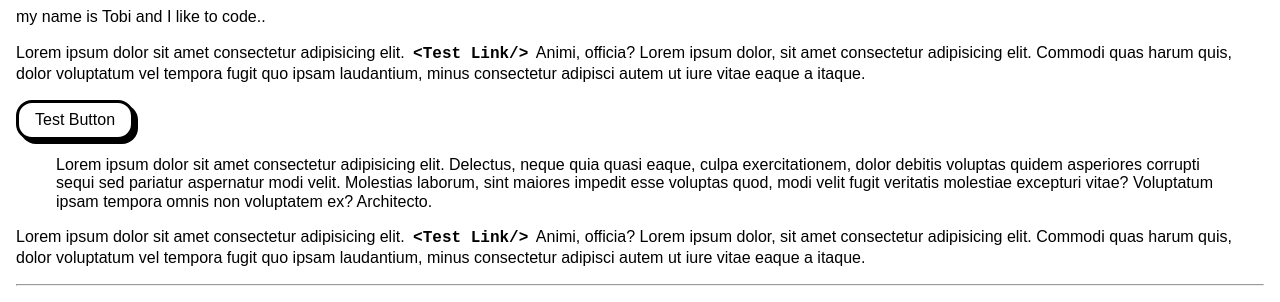
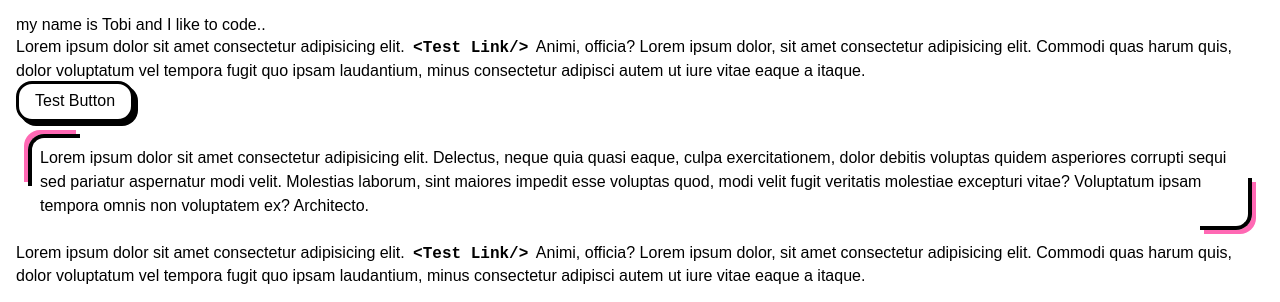
Before and after one commit to BoaPi/tobiasweyer.dev, an Eleventy site: page index.html in a window 1280 px wide. Shown: the part 89-391 px from the top of the page. Built offline with nearby package versions, Linux system fonts and the light colour scheme; Eleventy itself is replaced by a stand-in of ours; files that its build step writes are made by us from their sources.

Commit message:
update styles

```diff
--- a/src/assets/main.scss
+++ b/src/assets/main.scss
@@ -8,7 +8,13 @@
   --border-color: black;
   --base-spacing: 1rem;
   --default-font-size: 1rem;
-  --headline-font-size: 2rem;
+  --headline-font-size-min: 2rem;
+  --headline-font-size-max: 3rem;
+  --headline-font-size: clamp(
+    var(--headline-font-size-min),
+    5vw,
+    var(--headline-font-size-max)
+  );
 }
 
 body {
@@ -60,6 +66,79 @@ a {
   }
 }
 
+h1,
+h2,
+h3,
+h4 {
+  font-size: var(--headline-font-size);
+  margin-top: 0;
+}
+
+h2 {
+  --headline-font-size-min: 1.75rem;
+  --headline-font-size-max: 2.75rem;
+  --headline-font-size: clamp(
+    var(--headline-font-size-min),
+    5vw,
+    var(--headline-font-size-max)
+  );
+}
+
+h3 {
+  --headline-font-size-min: 1.5rem;
+  --headline-font-size-max: 2.5rem;
+  --headline-font-size: clamp(
+    var(--headline-font-size-min),
+    5vw,
+    var(--headline-font-size-max)
+  );
+}
+
+h4 {
+  --headline-font-size-min: 1.25rem;
+  --headline-font-size-max: 2.25rem;
+  --headline-font-size: clamp(
+    var(--headline-font-size-min),
+    5vw,
+    var(--headline-font-size-max)
+  );
+}
+
 p {
-  line-height: 1.25;
+  margin: 0;
+  line-height: 1.35;
 }
+
+blockquote {
+  position: relative;
+  margin-block: 1.5rem;
+  margin-inline: 1.5rem;
+  line-height: 1.5;
+
+  &::before,
+  &::after {
+    position: absolute;
+    content: "";
+    height: 3rem;
+    width: 3rem;
+    border-bottom: 4px solid var(--border-color);
+    border-right: 4px solid var(--border-color);
+    border-bottom-right-radius: 1rem;
+    box-shadow: 0.25rem 0.25rem var(--highlight);
+  }
+
+  &::before {
+    top: -12px;
+    left: -12px;
+    transform: rotate(180deg);
+  }
+
+  &::after {
+    bottom: -12px;
+    right:-12px;
+  }
+}
+
+hr {
+  margin-block: 1rem;
+}
```
